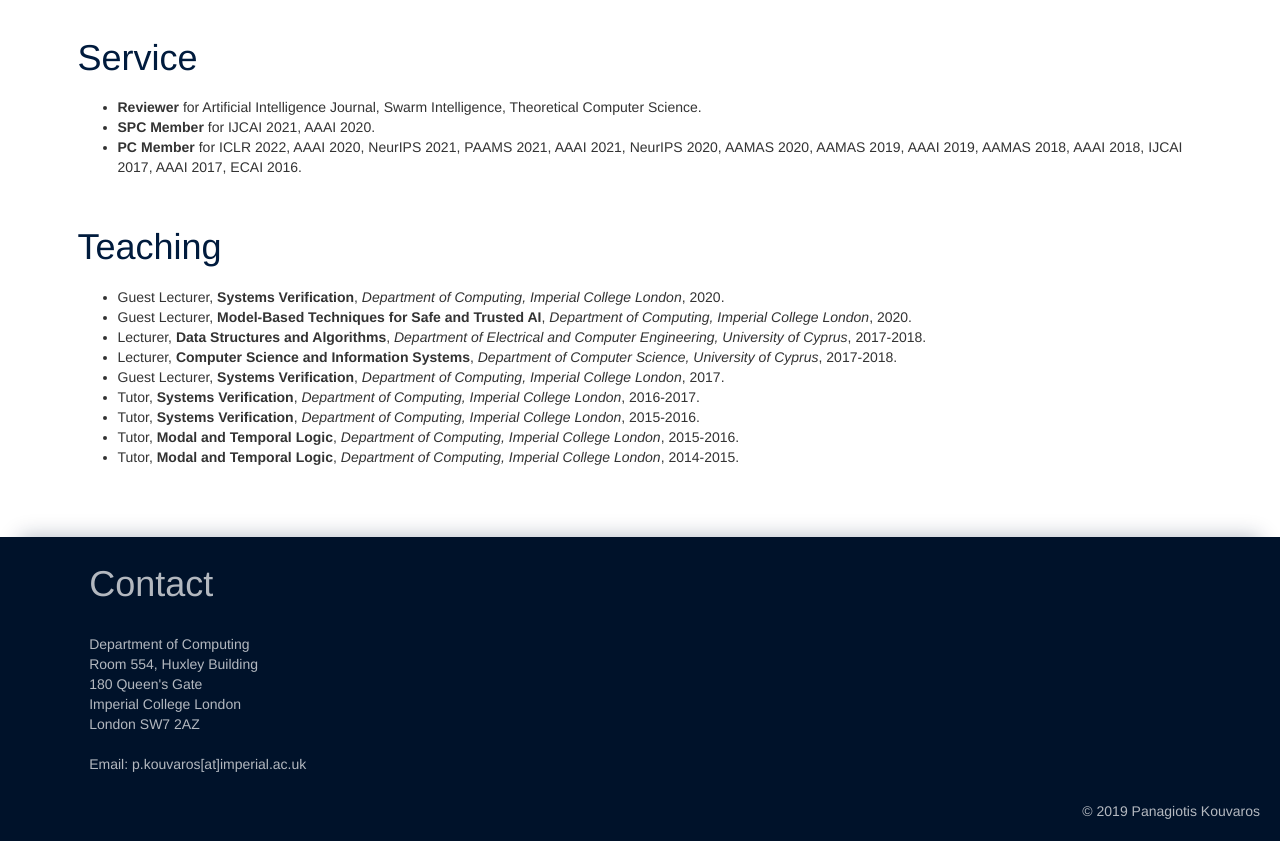
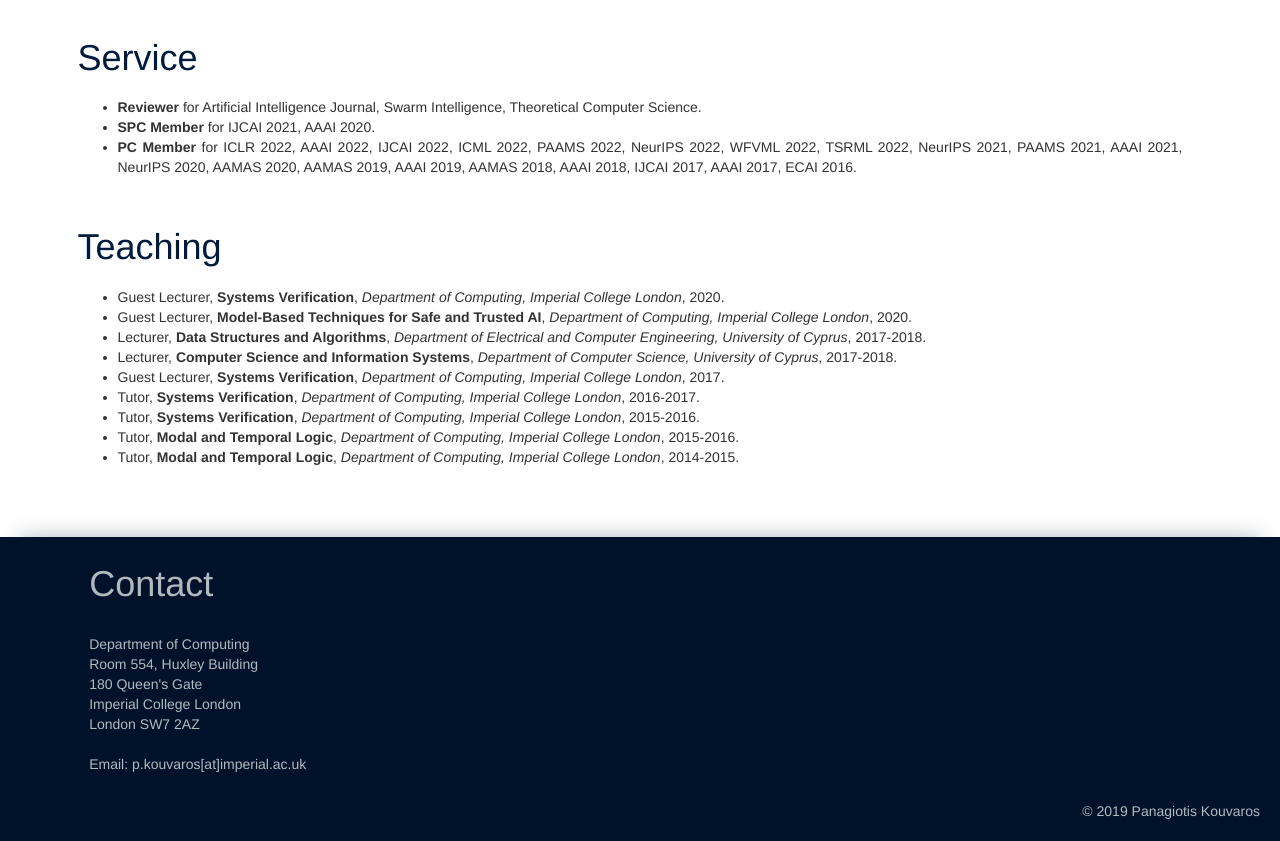
Before and after one commit to pkouvaros/pkouvaros.github.io, a plain HTML site: page index.html in a window 1280 px wide. Shown: the part 4760-5601 px from the top of the page. Drawn offline with nearby package versions, Linux system fonts and the light colour scheme.

Commit message:
added pc memberships

```diff
--- a/index.html
+++ b/index.html
@@ -479,9 +479,10 @@
     <li> <strong> Reviewer </strong> for Artificial Intelligence Journal, Swarm Intelligence,
         Theoretical Computer Science.</li>
     <li> <strong> SPC Member </strong> for IJCAI 2021, AAAI 2020. </li>
-    <li> <strong> PC Member </strong> for ICLR 2022, AAAI 2020, NeurIPS 2021,
-        PAAMS 2021,  AAAI 2021, NeurIPS 2020, AAMAS 2020, AAMAS 2019, AAAI
-        2019, AAMAS 2018, AAAI 2018, IJCAI 2017, AAAI 2017, ECAI 2016. </li>
+    <li> <strong> PC Member </strong> for ICLR 2022, AAAI 2022, IJCAI 2022,
+        ICML 2022, PAAMS 2022, NeurIPS 2022, WFVML 2022, TSRML 2022, NeurIPS
+        2021, PAAMS 2021,  AAAI 2021, NeurIPS 2020, AAMAS 2020, AAMAS 2019,
+    AAAI 2019, AAMAS 2018, AAAI 2018, IJCAI 2017, AAAI 2017, ECAI 2016. </li>
 
     <!--
 	<li> PC Member, <strong> ICLR 2022</strong>, <em> 10th International
```
